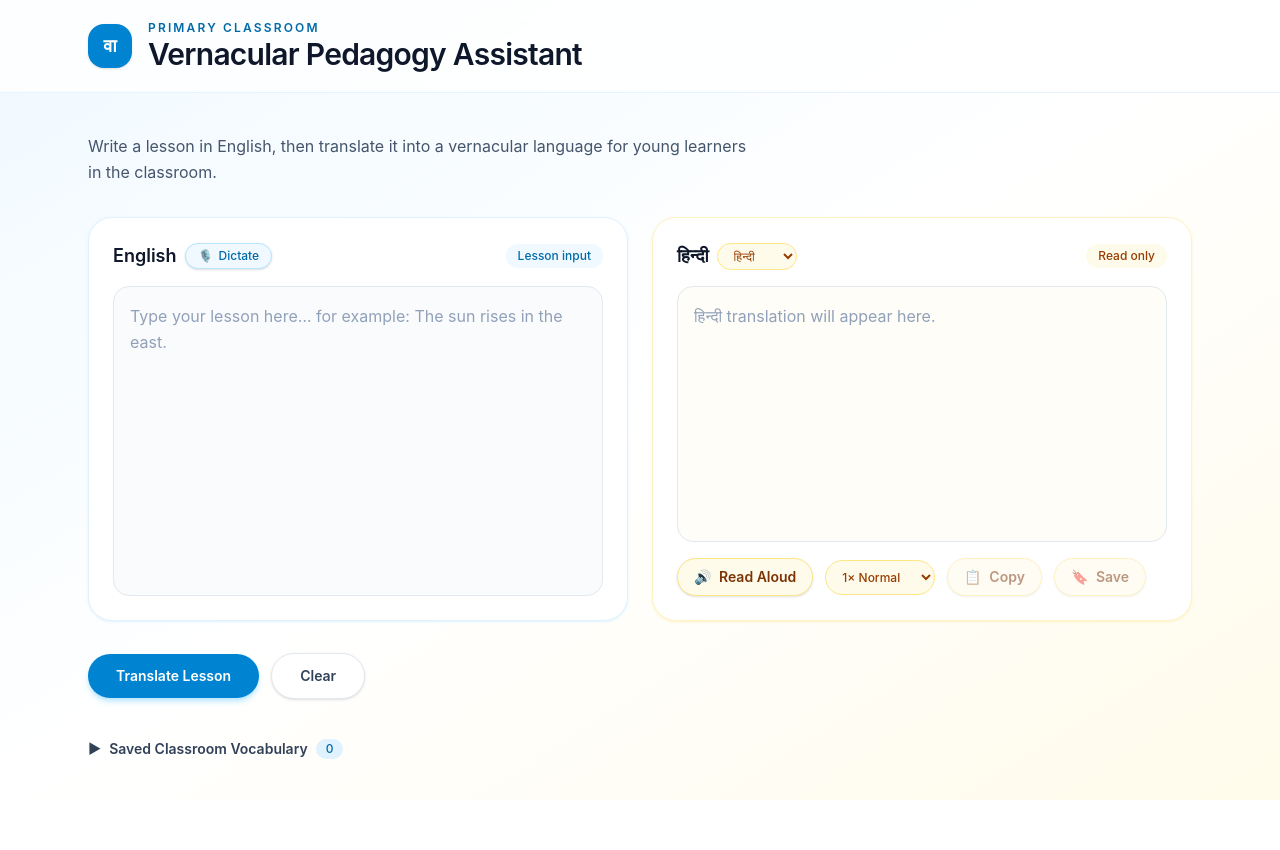
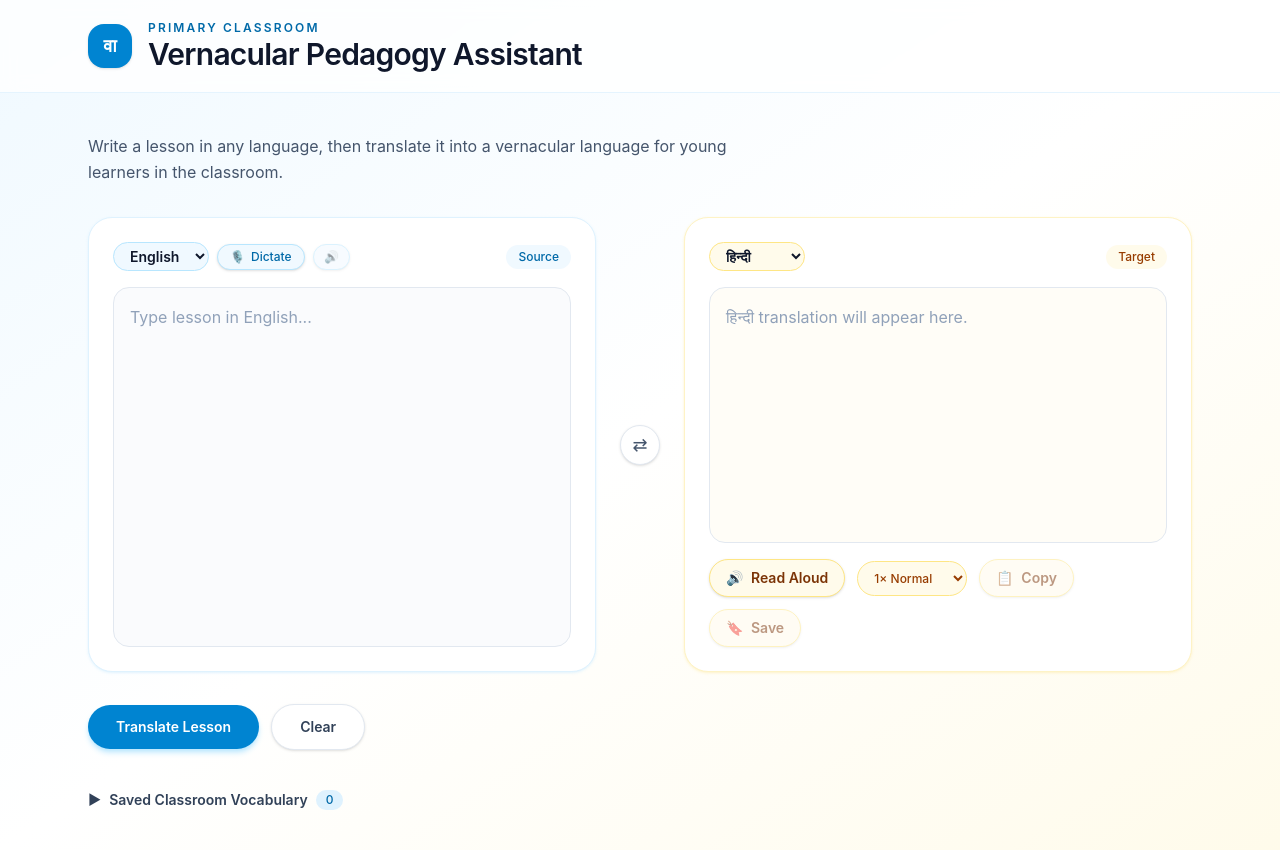
Before and after one commit to abdulrayyan0/vernacular-translator, a React (Vite) app: page / in a window 1280 px wide. Before the commit the page ends 800 px from the top, so only its background shows below. Built offline with nearby package versions, Linux system fonts and the light colour scheme.

Commit message:
Add symmetric multi-language source/target selection with swap control

```diff
--- a/src/App.jsx
+++ b/src/App.jsx
@@ -11,10 +11,11 @@ function stopAudio(audio) {
 }
 
 const LANGUAGES = [
-  { code: 'hi', speechTag: 'hi-IN', label: 'हिन्दी' },
-  { code: 'te', speechTag: 'te-IN', label: 'తెలుగు' },
-  { code: 'ta', speechTag: 'ta-IN', label: 'தமிழ்' },
-  { code: 'mr', speechTag: 'mr-IN', label: 'मराठी' },
+  { code: 'en', speechTag: 'en-US', label: 'English', placeholder: 'Type lesson in English...' },
+  { code: 'hi', speechTag: 'hi-IN', label: 'हिन्दी', placeholder: 'पाठ यहाँ लिखें...' },
+  { code: 'te', speechTag: 'te-IN', label: 'తెలుగు', placeholder: 'పాఠాన్ని ఇక్కడ టైప్ చేయండి...' },
+  { code: 'ta', speechTag: 'ta-IN', label: 'தமிழ்', placeholder: 'பாடத்தை இங்கே தட்டச்சு செய்க...' },
+  { code: 'mr', speechTag: 'mr-IN', label: 'मराठी', placeholder: 'धडा येथे टाइप करा...' },
 ]
 
 const SpeechRecognition =
@@ -23,13 +24,14 @@ const SpeechRecognition =
     : null
 
 function App() {
-  const [englishText, setEnglishText] = useState('')
-  const [hindiText, setHindiText] = useState('')
+  const [inputText, setInputText] = useState('')
+  const [outputText, setOutputText] = useState('')
   const [isTranslating, setIsTranslating] = useState(false)
-  const [hindiHasError, setHindiHasError] = useState(false)
+  const [outputHasError, setOutputHasError] = useState(false)
   const [isSpeaking, setIsSpeaking] = useState(false)
   const [speechError, setSpeechError] = useState('')
   const [isCopied, setIsCopied] = useState(false)
+  const [sourceLang, setSourceLang] = useState('en')
   const [targetLang, setTargetLang] = useState('hi')
   const [playbackRate, setPlaybackRate] = useState(1)
   const [isListening, setIsListening] = useState(false)
@@ -45,17 +47,52 @@ function App() {
   const audioRef = useRef(null)
   const recognitionRef = useRef(null)
 
-  const activeLang = LANGUAGES.find((l) => l.code === targetLang) || LANGUAGES[0]
+  const activeSourceLang = LANGUAGES.find((l) => l.code === sourceLang) || LANGUAGES[0]
+  const activeTargetLang = LANGUAGES.find((l) => l.code === targetLang) || LANGUAGES[1]
 
-  function handleLangChange(event) {
-    setTargetLang(event.target.value)
-    setHindiText('')
-    setHindiHasError(false)
-    setSpeechError('')
-    setIsCopied(false)
+  function resetPlayback() {
     stopAudio(audioRef.current)
     audioRef.current = null
     setIsSpeaking(false)
+  }
+
+  function handleSourceLangChange(event) {
+    const newSource = event.target.value
+    if (newSource === targetLang) {
+      setTargetLang(sourceLang)
+      setOutputText(inputText)
+    }
+    setSourceLang(newSource)
+    setOutputText('')
+    setOutputHasError(false)
+    setSpeechError('')
+    setIsCopied(false)
+    resetPlayback()
+  }
+
+  function handleTargetLangChange(event) {
+    const newTarget = event.target.value
+    if (newTarget === sourceLang) {
+      setSourceLang(targetLang)
+      setInputText(outputText)
+    }
+    setTargetLang(newTarget)
+    setOutputText('')
+    setOutputHasError(false)
+    setSpeechError('')
+    setIsCopied(false)
+    resetPlayback()
+  }
+
+  function handleSwapLanguages() {
+    setSourceLang(targetLang)
+    setTargetLang(sourceLang)
+    setInputText(outputText)
+    setOutputText(inputText)
+    setOutputHasError(false)
+    setSpeechError('')
+    setIsCopied(false)
+    resetPlayback()
   }
 
   useEffect(() => {
@@ -91,14 +128,14 @@ function App() {
     }
 
     const recognition = new SpeechRecognition()
-    recognition.lang = 'en-US'
+    recognition.lang = activeSourceLang.speechTag
     recognition.continuous = false
     recognition.interimResults = false
     recognitionRef.current = recognition
 
     recognition.onresult = (event) => {
       const transcript = event.results[0][0].transcript
-      setEnglishText((prev) => (prev ? prev + ' ' + transcript : transcript))
+      setInputText((prev) => (prev ? prev + ' ' + transcript : transcript))
     }
 
     recognition.onend = () => {
@@ -116,20 +153,24 @@ function App() {
   }
 
   async function handleTranslate() {
-    const trimmed = englishText.trim()
+    const trimmed = inputText.trim()
     if (!trimmed) return
 
-    setHindiHasError(false)
+    if (sourceLang === targetLang) {
+      setOutputText(trimmed)
+      return
+    }
+
+    setOutputHasError(false)
     setSpeechError('')
     setIsTranslating(true)
-    stopAudio(audioRef.current)
-    setIsSpeaking(false)
+    resetPlayback()
 
     try {
       // Primary: Google gtx endpoint
       try {
         const gtxResponse = await fetch(
-          `https://translate.googleapis.com/translate_a/single?client=gtx&sl=en&tl=${targetLang}&dt=t&q=${encodeURIComponent(trimmed)}`,
+          `https://translate.googleapis.com/translate_a/single?client=gtx&sl=${sourceLang}&tl=${targetLang}&dt=t&q=${encodeURIComponent(trimmed)}`,
         )
 
         if (!gtxResponse.ok) {
@@ -146,12 +187,12 @@ function App() {
           throw new Error('No translation returned from Google')
         }
 
-        setHindiText(translated)
+        setOutputText(translated)
         return
       } catch (gtxError) {
         // Fallback: MyMemory API
         const mmResponse = await fetch(
-          `https://api.mymemory.translated.net/get?q=${encodeURIComponent(trimmed)}&langpair=en|${targetLang}`,
+          `https://api.mymemory.translated.net/get?q=${encodeURIComponent(trimmed)}&langpair=${sourceLang}|${targetLang}`,
         )
 
         if (!mmResponse.ok) {
@@ -165,28 +206,28 @@ function App() {
           throw new Error('No translation returned from MyMemory')
         }
 
-        setHindiText(translated)
+        setOutputText(translated)
       }
     } catch {
-      setHindiHasError(true)
-      setHindiText('Translation could not be completed. Please try again.')
+      setOutputHasError(true)
+      setOutputText('Translation could not be completed. Please try again.')
     } finally {
       setIsTranslating(false)
     }
   }
 
-  function speakWithSynthesis(text) {
+  function speakWithSynthesis(text, langConfig) {
     if (!window.speechSynthesis) {
       setSpeechError('Speech synthesis is not supported in this browser.')
       return
     }
 
     const utterance = new SpeechSynthesisUtterance(text)
-    utterance.lang = activeLang.speechTag
+    utterance.lang = langConfig.speechTag
     utterance.rate = playbackRate
 
     const voices = window.speechSynthesis.getVoices()
-    const matchedVoice = voices.find((v) => v.lang.startsWith(activeLang.code))
+    const matchedVoice = voices.find((v) => v.lang.startsWith(langConfig.code))
     if (matchedVoice) {
       utterance.voice = matchedVoice
     }
@@ -201,25 +242,35 @@ function App() {
     window.speechSynthesis.speak(utterance)
   }
 
+  function handleListenSource() {
+    const text = inputText.trim()
+    if (!text) return
+
+    if (isSpeaking) {
+      resetPlayback()
+      return
+    }
+
+    resetPlayback()
+    setSpeechError('')
+    speakWithSynthesis(text, activeSourceLang)
+  }
+
   async function handleReadAloud() {
-    const lesson = hindiText.trim()
+    const lesson = outputText.trim()
 
-    if (hindiHasError || !lesson) {
+    if (outputHasError || !lesson) {
       setSpeechError('Translate a lesson first, then try Read Aloud.')
       return
     }
 
     if (audioRef.current && !audioRef.current.paused) {
-      stopAudio(audioRef.current)
-      audioRef.current = null
-      setIsSpeaking(false)
+      resetPlayback()
       return
     }
 
-    stopAudio(audioRef.current)
-    audioRef.current = null
+    resetPlayback()
     setSpeechError('')
-    setIsSpeaking(false)
 
     const audioUrl = `https://translate.googleapis.com/translate_tts?client=gtx&ie=UTF-8&tl=${targetLang}&q=${encodeURIComponent(lesson)}`
 
@@ -239,7 +290,7 @@ function App() {
     audio.addEventListener('error', () => {
       // Google TTS failed — fall back to native speech synthesis
       audioRef.current = null
-      speakWithSynthesis(lesson)
+      speakWithSynthesis(lesson, activeTargetLang)
     })
 
     try {
@@ -247,13 +298,13 @@ function App() {
     } catch {
       // Network / CORS / decode failure — fall back to native speech synthesis
       audioRef.current = null
-      speakWithSynthesis(lesson)
+      speakWithSynthesis(lesson, activeTargetLang)
     }
   }
 
   async function handleCopy() {
     try {
-      await navigator.clipboard.writeText(hindiText)
+      await navigator.clipboard.writeText(outputText)
       setIsCopied(true)
       setTimeout(() => setIsCopied(false), 2000)
     } catch {
@@ -262,42 +313,39 @@ function App() {
   }
 
   function handleClear() {
-    setEnglishText('')
-    setHindiText('')
-    setHindiHasError(false)
+    setInputText('')
+    setOutputText('')
+    setOutputHasError(false)
     setSpeechError('')
     setIsCopied(false)
-    stopAudio(audioRef.current)
-    audioRef.current = null
-    setIsSpeaking(false)
+    resetPlayback()
   }
 
   function handleSaveLesson() {
-    const english = englishText.trim()
-    const translated = hindiText.trim()
-    if (!english || !translated || hindiHasError) return
+    const source = inputText.trim()
+    const translated = outputText.trim()
+    if (!source || !translated || outputHasError) return
 
     const alreadySaved = savedLessons.some(
-      (item) => item.english === english && item.lang === targetLang,
+      (item) => item.english === source && item.lang === targetLang && item.sourceLang === sourceLang,
     )
     if (alreadySaved) return
 
     setSavedLessons((prev) => [
       ...prev,
-      { id: Date.now(), english, translated, lang: targetLang },
+      { id: Date.now(), english: source, translated, lang: targetLang, sourceLang },
     ])
   }
 
   function handleLoadLesson(item) {
-    setEnglishText(item.english)
-    setHindiText(item.translated)
+    setInputText(item.english)
+    setOutputText(item.translated)
+    setSourceLang(item.sourceLang || 'en')
     setTargetLang(item.lang)
-    setHindiHasError(false)
+    setOutputHasError(false)
     setSpeechError('')
     setIsCopied(false)
-    stopAudio(audioRef.current)
-    audioRef.current = null
-    setIsSpeaking(false)
+    resetPlayback()
   }
 
   function handleDeleteLesson(id) {
@@ -307,6 +355,10 @@ function App() {
   function handleClearAllSaved() {
     setSavedLessons([])
   }
+
+  const isAlreadySaved = savedLessons.some(
+    (item) => item.english === inputText.trim() && item.lang === targetLang && item.sourceLang === sourceLang,
+  )
 
   return (
     <div className="min-h-svh bg-gradient-to-br from-sky-50 via-white to-amber-50 text-slate-800">
@@ -328,53 +380,83 @@ function App() {
 
       <main className="mx-auto max-w-6xl px-6 py-10">
         <p className="mb-8 max-w-2xl text-base leading-relaxed text-slate-600">
-          Write a lesson in English, then translate it into a vernacular
+          Write a lesson in any language, then translate it into a vernacular
           language for young learners in the classroom.
         </p>
 
-        <div className="grid gap-6 lg:grid-cols-2">
+        <div className="grid gap-6 lg:grid-cols-[1fr_auto_1fr]">
+          {/* Source Input Card */}
           <section className="flex min-h-[22rem] flex-col rounded-3xl border border-sky-100 bg-white p-6 shadow-sm shadow-sky-100/80">
             <div className="mb-4 flex items-center justify-between">
               <div className="flex items-center gap-2">
-                <h2 className="text-lg font-semibold text-slate-900">English</h2>
+                <select
+                  value={sourceLang}
+                  onChange={handleSourceLangChange}
+                  className="rounded-full border border-sky-200 bg-sky-50 px-3 py-1 text-sm font-semibold text-slate-900 outline-none transition focus:border-sky-400 focus:ring-2 focus:ring-sky-100"
+                >
+                  {LANGUAGES.map((lang) => (
+                    <option key={lang.code} value={lang.code}>
+                      {lang.label}
+                    </option>
+                  ))}
+                </select>
                 <button
                   type="button"
                   onClick={handleMicToggle}
                   aria-pressed={isListening}
-                  className={`inline-flex items-center justify-center gap-1.5 rounded-full border px-3 py-1 text-xs font-medium shadow-sm transition focus:outline-none focus:ring-2 focus:ring-sky-100 ${
-                    isListening
-                      ? 'border-rose-200 bg-rose-50 text-rose-700 animate-pulse'
-                      : 'border-sky-200 bg-sky-50 text-sky-700 hover:bg-sky-100'
-                  }`}
+                  className={`inline-flex items-center justify-center gap-1.5 rounded-full border px-3 py-1 text-xs font-medium shadow-sm transition focus:outline-none focus:ring-2 focus:ring-sky-100 ${isListening
+                    ? 'border-rose-200 bg-rose-50 text-rose-700 animate-pulse'
+                    : 'border-sky-200 bg-sky-50 text-sky-700 hover:bg-sky-100'
+                    }`}
                 >
                   <span aria-hidden="true">🎙️</span>
                   {isListening ? 'Listening…' : 'Dictate'}
                 </button>
+                <button
+                  type="button"
+                  onClick={handleListenSource}
+                  disabled={!inputText.trim()}
+                  className="inline-flex items-center justify-center rounded-full border border-sky-200 bg-sky-50 px-2.5 py-1 text-xs font-medium text-sky-700 shadow-sm transition hover:bg-sky-100 focus:outline-none focus:ring-2 focus:ring-sky-100 disabled:opacity-50 disabled:cursor-not-allowed"
+                >
+                  <span aria-hidden="true">🔊</span>
+                </button>
               </div>
               <span className="rounded-full bg-sky-50 px-3 py-1 text-xs font-medium text-sky-700">
-                Lesson input
+                Source
               </span>
             </div>
-            <label htmlFor="english-lesson" className="sr-only">
-              English lesson
+            <label htmlFor="source-lesson" className="sr-only">
+              {activeSourceLang.label} lesson
             </label>
             <textarea
-              id="english-lesson"
-              value={englishText}
-              onChange={(event) => setEnglishText(event.target.value)}
-              placeholder="Type your lesson here… for example: The sun rises in the east."
+              id="source-lesson"
+              value={inputText}
+              onChange={(event) => setInputText(event.target.value)}
+              placeholder={activeSourceLang.placeholder}
               className="min-h-[16rem] flex-1 resize-none rounded-2xl border border-slate-200 bg-slate-50/70 p-4 text-base leading-relaxed text-slate-800 outline-none transition placeholder:text-slate-400 focus:border-sky-400 focus:bg-white focus:ring-4 focus:ring-sky-100"
             />
           </section>
 
+          {/* Swap Button */}
+          <div className="flex items-center justify-center lg:flex-col">
+            <button
+              type="button"
+              onClick={handleSwapLanguages}
+              className="inline-flex h-10 w-10 items-center justify-center rounded-full border border-slate-200 bg-white text-lg text-slate-600 shadow-sm transition hover:bg-slate-50 hover:text-slate-900 focus:outline-none focus:ring-4 focus:ring-sky-100"
+              title="Swap languages"
+            >
+              ⇄
+            </button>
+          </div>
+
+          {/* Target Output Card */}
           <section className="flex min-h-[22rem] flex-col rounded-3xl border border-amber-100 bg-white p-6 shadow-sm shadow-amber-100/80">
             <div className="mb-4 flex items-center justify-between">
               <div className="flex items-center gap-2">
-                <h2 className="text-lg font-semibold text-slate-900">{activeLang.label}</h2>
                 <select
                   value={targetLang}
-                  onChange={handleLangChange}
-                  className="rounded-full border border-amber-200 bg-amber-50 px-3 py-1 text-xs font-medium text-amber-800 outline-none transition focus:border-amber-400 focus:ring-2 focus:ring-amber-100"
+                  onChange={handleTargetLangChange}
+                  className="rounded-full border border-amber-200 bg-amber-50 px-3 py-1 text-sm font-semibold text-slate-900 outline-none transition focus:border-amber-400 focus:ring-2 focus:ring-amber-100"
                 >
                   {LANGUAGES.map((lang) => (
                     <option key={lang.code} value={lang.code}>
@@ -384,18 +466,18 @@ function App() {
                 </select>
               </div>
               <span className="rounded-full bg-amber-50 px-3 py-1 text-xs font-medium text-amber-800">
-                Read only
+                Target
               </span>
             </div>
             <label htmlFor="translated-lesson" className="sr-only">
-              {activeLang.label} translation
+              {activeTargetLang.label} translation
             </label>
             <textarea
               id="translated-lesson"
-              value={hindiText}
+              value={outputText}
               readOnly
-              placeholder={`${activeLang.label} translation will appear here.`}
-              className={`min-h-[16rem] flex-1 resize-none rounded-2xl border bg-amber-50/40 p-4 text-base leading-relaxed outline-none placeholder:text-slate-400 ${hindiHasError
+              placeholder={`${activeTargetLang.label} translation will appear here.`}
+              className={`min-h-[16rem] flex-1 resize-none rounded-2xl border bg-amber-50/40 p-4 text-base leading-relaxed outline-none placeholder:text-slate-400 ${outputHasError
                 ? 'border-rose-200 text-rose-700'
                 : 'border-slate-200 text-slate-800'
                 }`}
@@ -422,7 +504,7 @@ function App() {
               <button
                 type="button"
                 onClick={handleCopy}
-                disabled={!hindiText.trim() || hindiHasError}
+                disabled={!outputText.trim() || outputHasError}
                 className="inline-flex items-center justify-center gap-2 rounded-full border border-amber-200 bg-amber-50 px-4 py-2 text-sm font-semibold text-amber-900 shadow-sm transition hover:bg-amber-100 focus:outline-none focus:ring-4 focus:ring-amber-100 disabled:cursor-not-allowed disabled:opacity-50"
               >
                 <span aria-hidden="true">{isCopied ? '✓' : '📋'}</span>
@@ -431,11 +513,11 @@ function App() {
               <button
                 type="button"
                 onClick={handleSaveLesson}
-                disabled={!hindiText.trim() || hindiHasError || savedLessons.some((item) => item.english === englishText.trim() && item.lang === targetLang)}
+                disabled={!outputText.trim() || outputHasError || isAlreadySaved}
                 className="inline-flex items-center justify-center gap-2 rounded-full border border-amber-200 bg-amber-50 px-4 py-2 text-sm font-semibold text-amber-900 shadow-sm transition hover:bg-amber-100 focus:outline-none focus:ring-4 focus:ring-amber-100 disabled:cursor-not-allowed disabled:opacity-50"
               >
-                <span aria-hidden="true">{savedLessons.some((item) => item.english === englishText.trim() && item.lang === targetLang) ? '✓' : '🔖'}</span>
-                {savedLessons.some((item) => item.english === englishText.trim() && item.lang === targetLang) ? 'Saved' : 'Save'}
+                <span aria-hidden="true">{isAlreadySaved ? '✓' : '🔖'}</span>
+                {isAlreadySaved ? 'Saved' : 'Save'}
               </button>
               {speechError ? (
                 <p className="text-sm text-rose-600" role="alert">
@@ -512,15 +594,22 @@ function App() {
               ) : (
                 <>
                   {savedLessons.map((item) => {
-                    const lang = LANGUAGES.find((l) => l.code === item.lang)
+                    const srcLang = LANGUAGES.find((l) => l.code === item.sourceLang)
+                    const tgtLang = LANGUAGES.find((l) => l.code === item.lang)
                     return (
                       <div
                         key={item.id}
                         className="flex flex-wrap items-start gap-3 rounded-2xl border border-slate-100 bg-white p-4 shadow-sm"
                       >
-                        <span className="shrink-0 rounded-full bg-amber-50 px-2.5 py-0.5 text-xs font-medium text-amber-800">
-                          {lang?.label || item.lang}
-                        </span>
+                        <div className="flex shrink-0 items-center gap-1">
+                          <span className="rounded-full bg-sky-50 px-2.5 py-0.5 text-xs font-medium text-sky-700">
+                            {srcLang?.label || item.sourceLang || 'EN'}
+                          </span>
+                          <span className="text-xs text-slate-400">→</span>
+                          <span className="rounded-full bg-amber-50 px-2.5 py-0.5 text-xs font-medium text-amber-800">
+                            {tgtLang?.label || item.lang}
+                          </span>
+                        </div>
                         <div className="min-w-0 flex-1">
                           <p className="text-sm font-medium text-slate-800">{item.english}</p>
                           <p className="mt-1 text-sm text-slate-500">{item.translated}</p>
```
